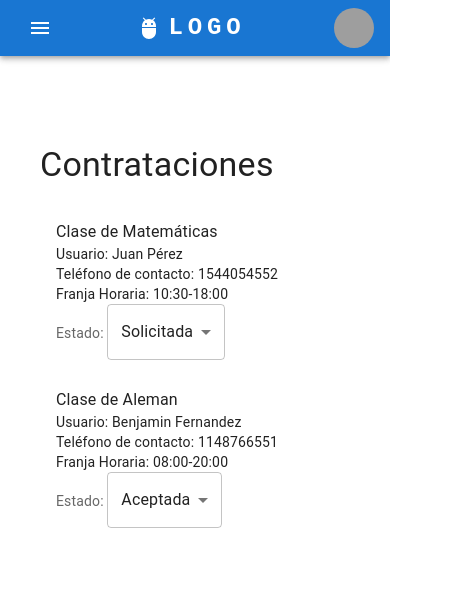
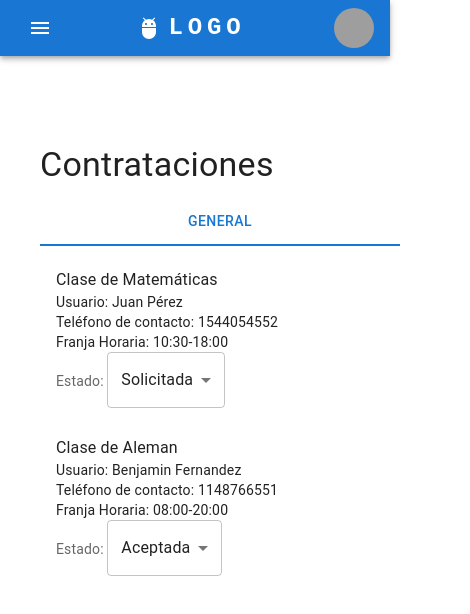
Before and after one commit to fedeferreyra98/brainify, a React (Create React App) app in the folder service-hub/: page /contrataciones in a window 390 px wide. Shown: the top 614 px of the page, 470 px wide, since content can reach past the window. Built offline with nearby package versions, Linux system fonts and the light colour scheme; grey boxes are pictures that could not be loaded.

Commit message:
Refactor(Hirings): Add component structure for hirings page (refactor for responsiveness pending)

```diff
--- /dev/null
+++ b/service-hub/src/components/HiringItem.jsx
@@ -0,0 +1,39 @@
+import React from 'react';
+import ListItem from '@mui/material/ListItem';
+import ListItemText from '@mui/material/ListItemText';
+import Typography from '@mui/material/Typography';
+import Select from '@mui/material/Select';
+import MenuItem from '@mui/material/MenuItem';
+
+function HiringItem({ contratacion, handleEstadoChange }) {
+  return (
+    <ListItem key={contratacion.id} alignItems="flex-start">
+      <ListItemText
+        primary={contratacion.servicio}
+        secondary={
+          <>
+            <Typography component="span" variant="body2" color="textPrimary">
+              Usuario: {contratacion.usuario} <br />
+              Teléfono de contacto: {contratacion.numeroTelefonico} <br />
+              Franja Horaria: {contratacion.horarioContacto}
+            </Typography>
+            <br />
+            {'Estado: '}
+            <Select
+              value={contratacion.estado}
+              onChange={(e) =>
+                handleEstadoChange(contratacion.id, e.target.value)
+              }
+            >
+              <MenuItem value="solicitada">Solicitada</MenuItem>
+              <MenuItem value="aceptada">Aceptada</MenuItem>
+              <MenuItem value="finalizada">Finalizada</MenuItem>
+            </Select>
+          </>
+        }
+      />
+    </ListItem>
+  );
+}
+
+export default HiringItem;
--- /dev/null
+++ b/service-hub/src/components/HiringList.jsx
@@ -0,0 +1,19 @@
+import React from 'react';
+import List from '@mui/material/List';
+import HiringItem from './HiringItem';
+
+function HiringList({ contrataciones, handleEstadoChange, classes }) {
+  return (
+    <List className={classes.list}>
+      {contrataciones.map((contratacion) => (
+        <HiringItem
+          key={contratacion.id}
+          contratacion={contratacion}
+          handleEstadoChange={handleEstadoChange}
+        />
+      ))}
+    </List>
+  );
+}
+
+export default HiringList;
--- a/service-hub/src/components/Hirings.js
+++ b/service-hub/src/components/Hirings.jsx
@@ -1,14 +1,7 @@
 import React, { useState } from 'react';
-import {
-  Container,
-  Typography,
-  List,
-  ListItem,
-  ListItemText,
-  Select,
-  MenuItem,
-} from '@mui/material';
+import { Grid, Container, Typography, Tabs, Tab } from '@mui/material';
 import makeStyles from '@mui/styles/makeStyles';
+import HiringList from './HiringList';
 
 const useStyles = makeStyles((theme) => ({
   root: {
@@ -40,6 +33,19 @@ const useStyles = makeStyles((theme) => ({
   link: {
     textDecoration: 'none',
     color: 'inherit',
+  },
+  tabsContainer: {
+    [theme.breakpoints.down('sm')]: {
+      flexDirection: 'column',
+    },
+  },
+  tabItem: {
+    [theme.breakpoints.up('md')]: {
+      maxWidth: '25%',
+    },
+    [theme.breakpoints.down('sm')]: {
+      width: '100%',
+    },
   },
 }));
 
@@ -77,6 +83,11 @@ function Hirings() {
     });
     setContrataciones(updatedContrataciones);
   };
+  const [currentTab, setCurrentTab] = useState('General');
+
+  const handleChangeTab = (event, newValue) => {
+    setCurrentTab(newValue);
+  };
 
   return (
     <div>
@@ -84,41 +95,47 @@ function Hirings() {
         <Typography variant="h4" gutterBottom>
           Contrataciones
         </Typography>
-        <List className={classes.list}>
-          {contrataciones.map((contratacion) => (
-            <ListItem key={contratacion.id} alignItems="flex-start">
-              <ListItemText
-                primary={contratacion.servicio}
-                secondary={
-                  <>
-                    <Typography
-                      component="span"
-                      variant="body2"
-                      color="textPrimary"
-                    >
-                      Usuario: {contratacion.usuario} <br />
-                      Teléfono de contacto: {contratacion.numeroTelefonico}{' '}
-                      <br />
-                      Franja Horaria: {contratacion.horarioContacto}
-                    </Typography>
-                    <br />
-                    {'Estado: '}
-                    <Select
-                      value={contratacion.estado}
-                      onChange={(e) =>
-                        handleEstadoChange(contratacion.id, e.target.value)
-                      }
-                    >
-                      <MenuItem value="solicitada">Solicitada</MenuItem>
-                      <MenuItem value="aceptada">Aceptada</MenuItem>
-                      <MenuItem value="finalizada">Finalizada</MenuItem>
-                    </Select>
-                  </>
-                }
-              />
-            </ListItem>
-          ))}
-        </List>
+
+        <Grid
+          container
+          justifyContent="center"
+          className={classes.tabsContainer}
+        >
+          <Tabs
+            value={currentTab}
+            onChange={handleChangeTab}
+            centered
+            variant="scrollable"
+            scrollButtons="auto"
+          >
+            <Tab label="General" value="General" className={classes.tabItem} />
+            <Tab
+              label="Solicitada"
+              value="solicitada"
+              className={classes.tabItem}
+            />
+            <Tab
+              label="Aceptada"
+              value="aceptada"
+              className={classes.tabItem}
+            />
+            <Tab
+              label="Finalizada"
+              value="finalizada"
+              className={classes.tabItem}
+            />
+          </Tabs>
+        </Grid>
+
+        <HiringList
+          contrataciones={
+            currentTab === 'General'
+              ? contrataciones
+              : contrataciones.filter((c) => c.estado === currentTab)
+          }
+          handleEstadoChange={handleEstadoChange}
+          classes={classes}
+        />
       </Container>
     </div>
   );
```
